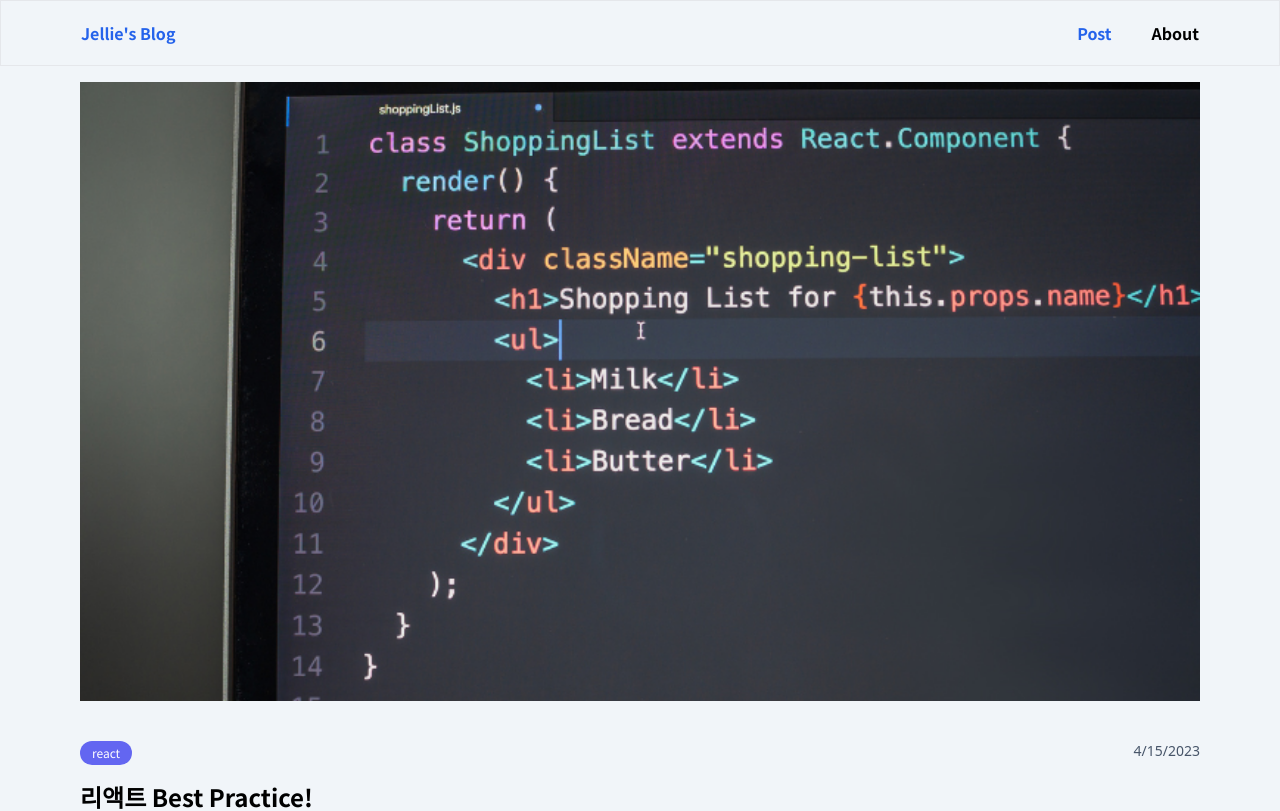
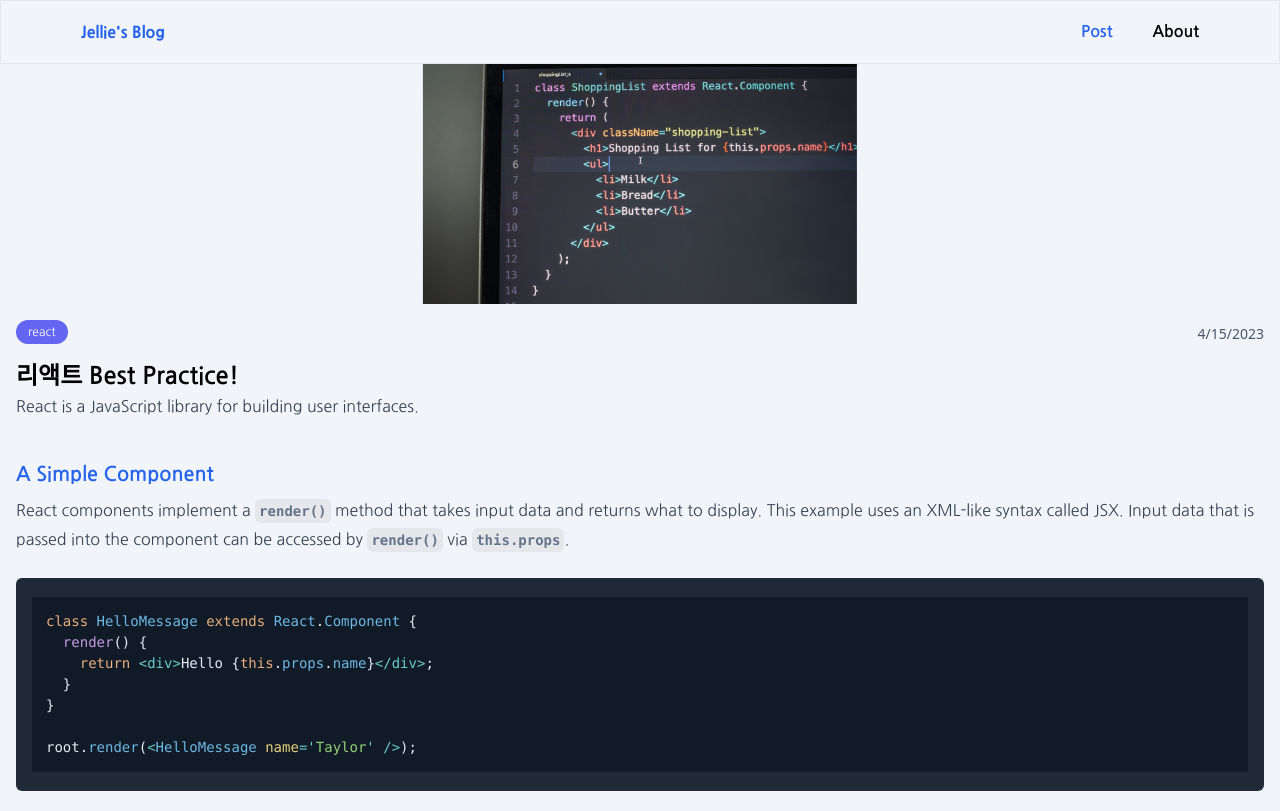
Before and after one commit to talentforest/Jellie-Blog, a Next.js app: page /posts/best-react-practices in a window 1280 px wide. Shown: the top 811 px of the page. Built offline with nearby package versions, Linux system fonts and the light colour scheme.

Commit message:
refactoring: post detail page

```diff
--- a/app/layout.tsx
+++ b/app/layout.tsx
@@ -1,6 +1,6 @@
 import Footer from '@/components/common/footer';
 import Header from '@/components/common/header';
-import { Noto_Sans_KR } from 'next/font/google';
+import { Nanum_Gothic } from 'next/font/google';
 import './globals.css';
 
 export const metadata = {
@@ -8,8 +8,8 @@ export const metadata = {
   description: 'Jellie의 기술 블로그입니다.',
 };
 
-const noto_sans_kr = Noto_Sans_KR({
-  weight: ['300', '400', '500', '700'],
+const nanum_gothic = Nanum_Gothic({
+  weight: ['400', '700', '800'],
   subsets: ['latin'],
 });
 
@@ -20,9 +20,9 @@ export default function RootLayout({
 }) {
   return (
     <html lang='en'>
-      <body className={`${noto_sans_kr.className} bg-slate-100`}>
+      <body className={`${nanum_gothic.className} bg-slate-100`}>
         <Header />
-        {children}
+        <main className='mt-14 md:mt-16'>{children}</main>
         <Footer />
       </body>
     </html>
--- a/app/page.tsx
+++ b/app/page.tsx
@@ -9,7 +9,7 @@ export default async function Home() {
   const featuredPost = await getFeaturedPosts();
 
   return (
-    <main className='px-4 md:px-20'>
+    <main className='px-4 py-10 md:px-20'>
       <Introduction />
       <section className='pt-4 pb-12'>
         <h2>Featured Post</h2>
--- a/app/posts/[slug]/page.tsx
+++ b/app/posts/[slug]/page.tsx
@@ -1,6 +1,6 @@
+import Image from 'next/image';
 import PostBox from '@/components/common/post-box';
-import Image from 'next/image';
-import MarkdownViewer from '@/components/posts/markdown-viewer';
+import PostContents from '@/components/posts/post-contents';
 import { getPost } from '@/service/posts';
 
 interface Props {
@@ -14,30 +14,19 @@ export default async function PostDetailPage({ params: { slug } }: Props) {
   const { title, date, category, content, path, next, prev } = post;
 
   return (
-    <main className='px-4 md:px-20 pb-12 flex flex-col'>
-      <article className='flex flex-col relative pt-4 pb-10'>
+    <main className='pb-12 flex flex-col'>
+      <article className='flex flex-col relative'>
         <Image
           src={`/posts/images/${path}.png`}
           alt='Post Thumbnail'
           width={500}
           height={500}
-          className='w-full self-center mb-10'
+          priority
+          className='fixed -z-10 w-full h-60 object-cover md:w-auto self-center md:h-60'
         />
-        <header className='relative mb-4'>
-          <h2 className='py-1 px-3 mb-4 rounded-full bg-indigo-500 text-white text-xs w-fit'>
-            {category}
-          </h2>
-          <h3 className='font-sans absolute top-0 right-0 text-slate-600 text-sm'>
-            {new Date(date).toLocaleDateString()}
-          </h3>
-          <h1 className='text-2xl font-bold'>{title}</h1>
-        </header>
-        <MarkdownViewer content={content} />
+        <PostContents contents={{ title, date, category, content }} />
       </article>
-      <button className='py-2 text-sm w-fit self-end mt-10 text-gray-500 hover:text-blue-500 hover:font-extrabold'>
-        맨위로 가기
-      </button>
-      <section className='text-lg'>
+      <section className='text-lg px-4 bg-slate-100 py-14'>
         <h4 className='mb-3'>다른 포스트 보기</h4>
         <div className='flex h-40 space-x-2'>
           {prev && <PostBox post={prev} />}
--- a/components/common/header.tsx
+++ b/components/common/header.tsx
@@ -7,7 +7,7 @@ export default function Header() {
   const pathname = usePathname();
 
   return (
-    <header className='border p-4 md:py-5 md:px-20 flex justify-between items-center'>
+    <header className='fixed z-20 top-0 bg-slate-100 w-full h-14 md:h-16 border px-4 md:px-20 flex justify-between items-center'>
       <h1 className='font-extrabold text-blue-600'>
         <Link href='/'>Jellie&apos;s Blog</Link>
       </h1>
--- a/components/home/categorized-posts.tsx
+++ b/components/home/categorized-posts.tsx
@@ -59,6 +59,9 @@ export default function CategorizedPosts({ allPosts }: Props) {
           </li>
         ))}
       </ul>
+      <div className='flex m-2 py-2 rounded-md w-fit space-x-3'>
+        <span>{filteredPosts.length}개의 포스트</span>
+      </div>
       <ul className='mt-3 flex flex-col space-y-3 md:grid md:grid-cols-2 md:gap-3 md:space-y-0 lg:grid-cols-3'>
         {!!filteredPosts.length ? (
           filteredPosts?.map((post) => (
--- a/components/home/introduction.tsx
+++ b/components/home/introduction.tsx
@@ -3,7 +3,7 @@ import Notion from 'components/assets/notion.svg';
 
 export default function Introduction() {
   return (
-    <section className='w-full py-16 px-6 flex justify-between items-center space-x-4'>
+    <section className='w-full pb-16 px-6 flex justify-between items-center space-x-4'>
       <div className='bg-blue-500 w-28 h-28 rounded-full shadow-md flex justify-center items-center'></div>
       <div className='flex-1'>
         <h3 className='font-semibold mb-2'>🌼 Jellie 🌼</h3>
--- a/components/posts/markdown-viewer.tsx
+++ b/components/posts/markdown-viewer.tsx
@@ -1,10 +1,10 @@
 'use client';
 
-import remarkGfm from 'remark-gfm';
 import { ReactMarkdown } from 'react-markdown/lib/react-markdown';
 import { Prism as SyntaxHighlighter } from 'react-syntax-highlighter';
 import { CodeProps } from 'react-markdown/lib/ast-to-react';
 import { coldarkDark } from 'react-syntax-highlighter/dist/esm/styles/prism';
+import remarkGfm from 'remark-gfm';
 import Image from 'next/image';
 import React from 'react';
 
@@ -13,14 +13,7 @@ interface Props {
 }
 
 export default function MarkdownViewer({ content }: Props) {
-  const toc: {
-    level: number;
-    id: string;
-    title: string;
-  }[] = [];
-
   return (
-    <>
     <ReactMarkdown
       className='prose max-w-none'
       remarkPlugins={[remarkGfm]}
@@ -61,7 +54,7 @@ export default function MarkdownViewer({ content }: Props) {
           <h3 className='text-blue-400 mt-5 mb-2 text-base' {...props} />
         ),
         p: ({ node, className, ...props }) => (
-            <p className={`${className} leading-8`} {...props} />
+          <p className={`${className} leading-7`} {...props} />
         ),
         blockquote: ({ node, className, ...props }) => (
           <blockquote
@@ -83,16 +76,10 @@ export default function MarkdownViewer({ content }: Props) {
           />
         ),
         input: ({ node, className, ...props }) => (
-            <input
-              className={`${className} my-0 mr-1 mt-1 w-4 h-4`}
-              {...props}
-            />
+          <input className={`${className} my-0 mr-1 mt-1 w-4 h-4`} {...props} />
         ),
         a: ({ node, className, ...props }) => (
-            <a
-              className={`${className} text-gray-500 font-medium`}
-              {...props}
-            />
+          <a className={`${className} text-gray-500 font-medium`} {...props} />
         ),
         del: ({ node, className, ...props }) => (
           <del className={`${className} text-gray-700`} {...props} />
@@ -101,13 +88,5 @@ export default function MarkdownViewer({ content }: Props) {
     >
       {content}
     </ReactMarkdown>
-      <ul className='table-of-contents'>
-        {toc.map(({ level, id, title }) => (
-          <li key={id} className={`toc-entry-level-${level}`}>
-            <a href={`#${id}`}>{title}</a>
-          </li>
-        ))}
-      </ul>
-    </>
   );
 }
--- /dev/null
+++ b/components/posts/post-contents.tsx
@@ -0,0 +1,27 @@
+import MarkdownViewer from './markdown-viewer';
+
+interface Props {
+  contents: {
+    category: string;
+    date: string;
+    content: string;
+    title: string;
+  };
+}
+
+export default function PostContents({
+  contents: { category, title, date, content },
+}: Props) {
+  return (
+    <section className='relative p-4 mt-60 bg-slate-100'>
+      <h2 className='py-1 px-3 mb-4 rounded-full bg-indigo-500 text-white text-xs w-fit'>
+        {category}
+      </h2>
+      <h3 className='font-sans absolute top-5 right-4 text-slate-600 text-sm'>
+        {new Date(date).toLocaleDateString()}
+      </h3>
+      <h1 className='text-2xl font-bold'>{title}</h1>
+      <MarkdownViewer content={content} />
+    </section>
+  );
+}
```
Lines whose indentation alone changed are shown as unchanged.
